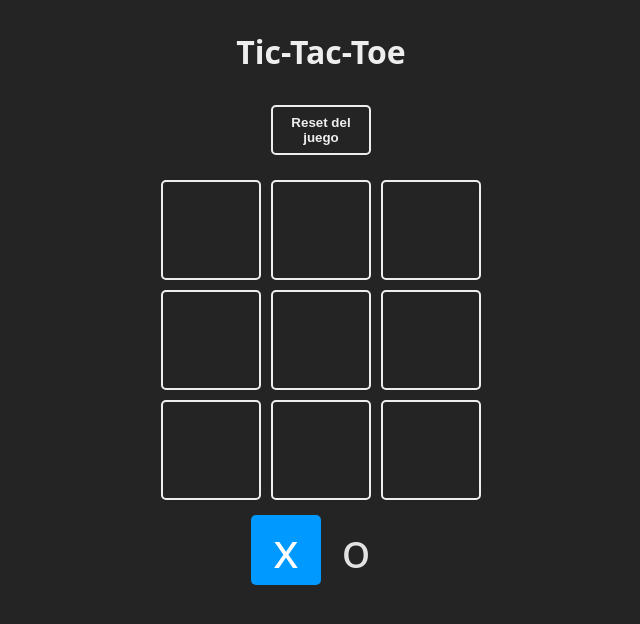
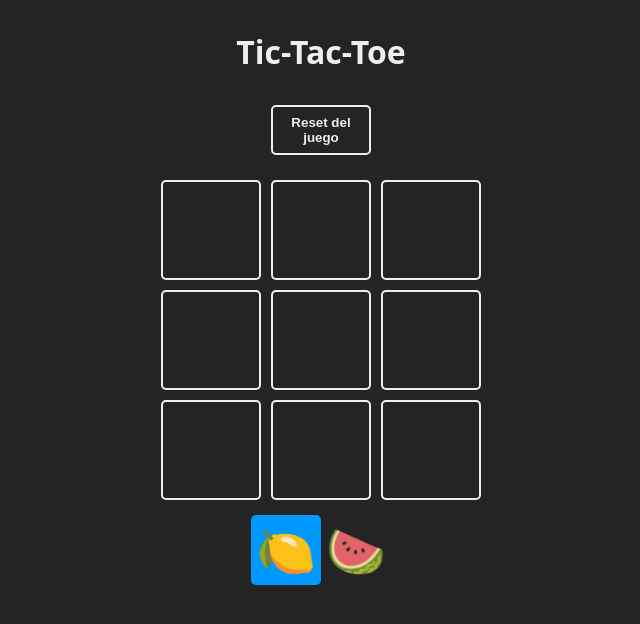
Before and after one commit to AnitaMari/Game, a React (Vite) app in the folder Game/: page / in a window 1280 px wide. Shown: the top 624 px of the page, without its empty margins (319-959 px from the left). Built offline with nearby package versions, Linux system fonts and the light colour scheme.

Commit message:
fixed and with emojis

```diff
--- a/Game/package.json
+++ b/Game/package.json
@@ -11,6 +11,7 @@
   },
   "dependencies": {
     "canvas-confetti": "1.6.0",
+    "emoji-picker-react": "^4.4.9",
     "react": "^18.2.0",
     "react-dom": "^18.2.0"
   },
--- a/Game/src/App.jsx
+++ b/Game/src/App.jsx
@@ -6,6 +6,7 @@ import { Square } from "./components/Square.jsx"
 import { TURNS } from "./constants.js"
 import { checkWinnerFrom, checkEndGame } from "./logic/board.js" //32. Añadimos aquí el checkEndGame
 import { WinnerModal } from "./components/WinnerModal.jsx"
+// import { saveGameToStorage, resetGameStorage } from "./logic/storage/index.js"
 
 //27. Ponemos el square que estaba aquí en un componente aparte. Ponemos export antes de const y lo importamos arriba
 
@@ -28,6 +29,9 @@ import { WinnerModal } from "./components/WinnerModal.jsx"
 //32. Sacar fuera y hacer lo mismo con const checkEndGame y moverlo a board.
 
 function App() {
+//35a.
+//console.log("render")
+
 //5. Movemos board dentro de la App y vamos a convertirlo en un estado.
 //Un estado es un valor que cada vez que cambie va a renderizar nuestro componente, así que cada vez que nuestro tablero cambie
 //queremos que se vuelva a renderizar.
@@ -35,14 +39,40 @@ function App() {
 //Ahora en lugar de una variable tenemos un array de dos posiciones, la posición y una forma de actualizarla.
 //en lugar de null podríamos poner useState(["x", "x", "o", "x", "o", "o", "x, "o", "x"]) y en el return abajo en lugar de {index} poner {board[index]}
 //y se verían las x y las o cada uno en su cuadradito.
-const [board, setBoard] = useState(Array(9).fill(null))
+const [board, setBoard] = useState(() => {
+  const boardFromStorage = window.localStorage.getItem("board")
+  return boardFromStorage ? JSON.parse(boardFromStorage) :
+  (Array(9).fill(null))
+})
 //console.log(board)
+
+//34. //todos los hooks (useState en este caso) no pueden estar dentro de un if, while, loop... tiene que estar en el cuerpo
+//cambiamos el estado de arriba y va a inicializar dependiendo de si hay una partida guardada en local storage
+// const [board, setBoard] = useState(() => {
+
+  //35b.
+  //console.log("inicializar estado del board")
+
+  // const boardFromStorage = window.localStorage.getItem("board") //si lo pusiéramos fuera más arriba se ejecutaría en cada render de forma innecesaria y leer del local storage es lento
+  //como el estado solo se inicializa una vez, si lo ponemos aquí solo se ejecutará una vez. Haremos lo mismo con los turnos.
+  // return boardFromStorage ? JSON.parse(boardFromStorage) : Array(9).fill(null)
+
+//otra opción:
+//if (boardFromStorage) return JSON.parse(boardFromStorage)
+//return Array(9).fill(null)
+// })
 
 //6.Necesitamos otro estado para ver de quién es el turno. Vamos a hacer que empiece el turno la x.
 //Esto devuelve un array de dos posiciones: la primera es el valor del estado, y la segunda cómo actualizarlo.
 //También necesitamos visualmente saber de quién es el turno. Vamos a crear otra sección llamada turn. Ver abajo que en el Square de los
 //dos turnos (x, o) hemos creado una prop para saber si está seleccionado o no. Ver abajo.
-const [turn, setTurn] = useState(TURNS.X)
+//const [turn, setTurn] = useState(TURNS.X)
+
+//36.Cambiamos lo de arriba también dependiendo de si hay algo guardado en el local storage
+const [turn, setTurn] = useState(() => {
+  const turnFromStorage = window.localStorage.getItem("turn")
+  return turnFromStorage ?? TURNS.X // || esto mira si es falsy, y ?? si es null o undefined
+})
 
 //13. Crear un estado para ver quién ha ganado:
 const [winner, setWinner] = useState(null) //vamos a utilizar null si no hay ganador y false si hay un empate
@@ -51,11 +81,21 @@ const [winner, setWinner] = useState(null) //vamos a utilizar null si no hay gan
 //18. Resetear juego volviendo el/los estados a sus valores iniciales (array 9 fill null, turn X)
 //pasarle las mismas props y los mismos estados para que nuestra interfaz se replique
 //no es una buena práctica hacer esto refrescando la página y cargándolo todo de nuevo si solo quieres resetear el estado de este componente
-const resetGame =  () => {
+const resetGame = () => {
 setBoard(Array(9).fill(null))
 setTurn(TURNS.X)
 setWinner(null)
-}
+
+// //aquí estaba el 37 pero lo sacamos fuera
+// resetGameStorage()
+// }
+// const resetGameStorage = () => {
+  //37.Asegurarnos que cuando reseteemos el juego reseteemos también lo que tenemos en el local storage:
+      window.localStorage.removeItem("board")
+      window.localStorage.removeItem("turn")
+  }
+//38. Mover lo del local storage fuera. Si estuviéramos usando el servir el local storage no funcionaría
+//pero solo estamos usando el cliente
 
 const updateBoard = (index) => {
  //12. Pasarle como parámetro el índice para saber en qué cuadradito estamos así podemos actualizar el board con esa información.
@@ -75,6 +115,18 @@ const updateBoard = (index) => {
   const newTurn = turn === TURNS.X ? TURNS.O : TURNS.X
   setTurn(newTurn) //11.para actualizar el estado. Cada vez que haga click en un cuadrado cambio el turno
 
+//33. Guardar aquí partida de forma local porque es cuando empieza el nuevo turno.
+//vamos a guardar el estado del tablero en el local storage. Solo se puede guardar un string, por eso llamamos al método JSON.stringify para que nos convierta
+//la array a string y después lo podamos volver a transformar:
+window.localStorage.setItem("board", JSON.stringify(newBoard))
+window.localStorage.setItem("turn", newTurn) //con turn como lo tenía él no funciona
+// }
+
+// saveGameToStorage({
+//   board: newBoard,
+//   turn: newTurn
+// })
+
   //16. Revisamos si hay un ganador.
   const newWinner = checkWinnerFrom(newBoard) //le pasamos el nuevo tablero que tiene el último movimiento
     //le pasamos el valor actualizado porque el estado es asíncrono
@@ -82,13 +134,13 @@ const updateBoard = (index) => {
       //alert(`El ganador es ${newWinner}`) //ponga la alerta antes o después del setWinner se muestra antes de mostrar la última x u o
       //porque los estados en React son asíncronos y no afectan al renderizado, eso significa que se ejecuta lo siguiente aunque no se haya actualizado aún el estado
       //aquí o podemos fiarnos de tener el nuevo estado de winner.
+      confetti() //26.Añadimos este efecto
       setWinner(newWinner)
-      confetti() //26.Añadimos este efecto
      //falta por hacer comprobar si se ha acabado el juego: 20. Ver si hay empate:
     } else if (checkEndGame(newBoard)) {
       setWinner(false) //empate.
     }
-}
+ }
 
 //2.Crear el tablero que será un array que tendrá 9 posiciones que al principio será null. Originalmente estaba dentro de la app. Ver 4
 //const board = Array(9).fill(null)
--- a/Game/src/constants.js
+++ b/Game/src/constants.js
@@ -1,7 +1,7 @@
 //1.Crear constante para los turnos (un objeto):
 export const TURNS = {
-  X: "x", //se podrían poner emojis bonitos si quisiéramos. :x o :circle (ver qué hay que instalar)
-  O: "o"
+  X: "🍋",//Tecla windows más punto para seleccionar emoji
+  O: "🍉"
 }
 
 //14.Podríamos crear arrays con las combinaciones ganadoras:
```
Also changed, not shown: 1 other file (tests, documents, lock files or other folders).
